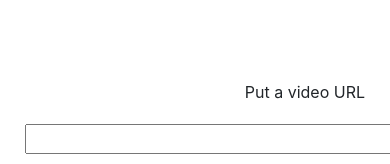
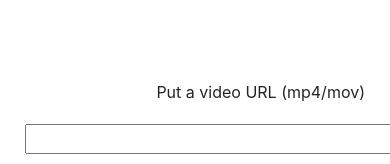
Before and after one commit to shaondebnath/videoanalysis, a website: page public/index.html in a window 390 px wide. Shown: the part 151-315 px from the top of the page. Drawn offline with nearby package versions, Linux system fonts and the light colour scheme.

Commit message:
error solved

```diff
--- a/public/index.html
+++ b/public/index.html
@@ -33,7 +33,7 @@
 
 	<form method="post" enctype="multipart/form-data" action="/">
 		<div class="row">
-			<div class="col-md-6 col-sm-12 text-right">Put a video URL</div>
+			<div class="col-md-6 col-sm-12 text-right">Put a video URL (mp4/mov)</div>
 			<div class="col-md-6 col-sm-12 justify-content-left">
 				<input type="text" name="videoUrl" id="videoUrl" size="70">
 			</div>
```
